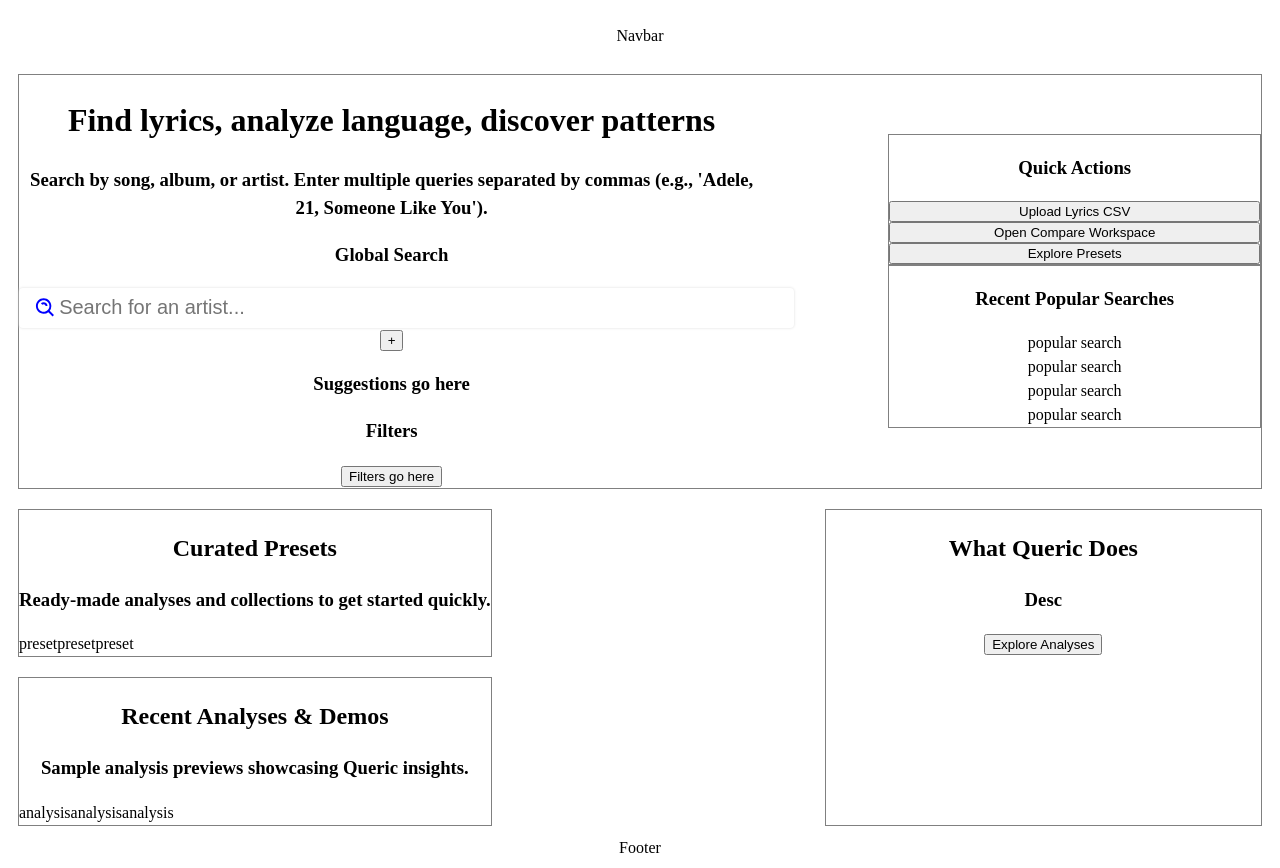
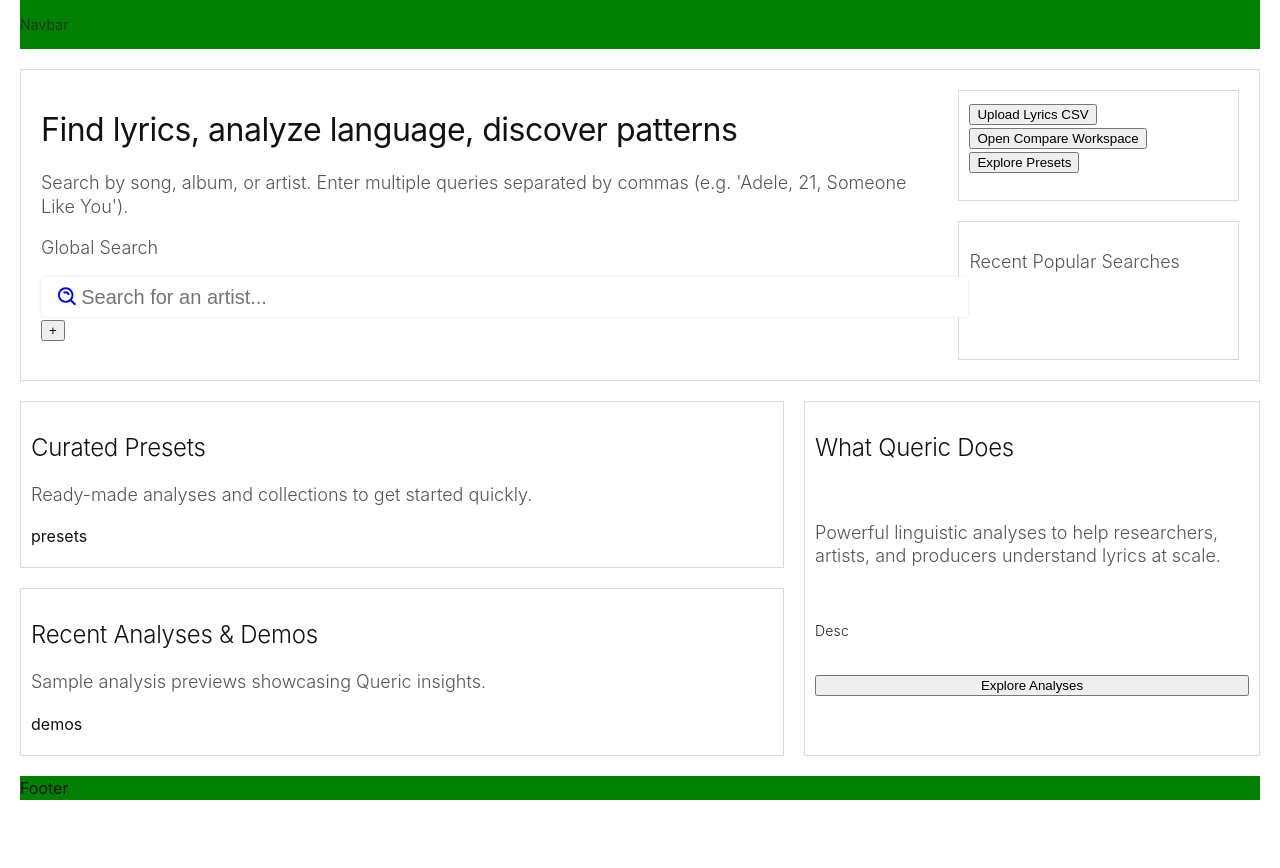
Before and after one commit to k0leslaw/queric, a React (Vite) app in the folder queric/: page / in a window 1280 px wide. After the commit the page ends 800 px from the top, so only its background shows below. Built offline with nearby package versions, Linux system fonts and the light colour scheme.

Commit message:
frontend positioning homepage

```diff
--- a/queric/src/App.css
+++ b/queric/src/App.css
@@ -1,6 +1,3 @@
 #root {
-  max-width: 100%;
-  margin: 0 auto;
-  padding: 0.5rem;
-  text-align: center;
+
 }
--- a/queric/src/components/Footer/Footer.jsx
+++ b/queric/src/components/Footer/Footer.jsx
@@ -2,7 +2,7 @@
 
 function Footer () {
     return (
-        <div className="footer">
+        <div className="footer" style={{ backgroundColor: 'green' }}>
         Footer
         </div>
     )
--- a/queric/src/components/NavigationBar/NavigationBar.jsx
+++ b/queric/src/components/NavigationBar/NavigationBar.jsx
@@ -1,6 +1,6 @@
 function NavigationBar () {
     return (
-        <div className="nav-bar">
+        <div className="nav-bar" style={{ backgroundColor: 'green' }}>
             <p>Navbar</p>
         </div>
     )
--- a/queric/src/index.css
+++ b/queric/src/index.css
@@ -1,10 +1,10 @@
 :root {
-  font-family: Merriweather, serif;
+  font-family: "Inter", -apple-system, BlinkMacSystemFont, "Segoe UI", Roboto, Helvetica, Arial, sans-serif;
   line-height: 1.5;
   font-weight: 400;
 
   color-scheme: light dark;
-  color: #000000;
+  color: #111;
   background-color: #FFF;
 
   font-synthesis: none;
@@ -18,3 +18,31 @@
   min-width: 320px;
   min-height: 100vh;
 }
+
+h1 {
+  font-size: 32px;
+  font-weight: 400;
+  line-height: 1.2;
+  letter-spacing: -0.5px;
+}
+
+h2 {
+  font-size: 24px;
+  font-weight: 350;
+  line-height: 1.3;
+  letter-spacing: -0.25px;
+}
+
+h3 {
+  font-size: 18px;
+  font-weight: 350;
+  line-height: 1.3;
+  color: #555;
+}
+
+p {
+  font-size: 14px;
+  font-weight: 300;
+  letter-spacing: 0.2px;
+  color: #222;
+}
--- a/queric/src/pages/Home/Home.css
+++ b/queric/src/pages/Home/Home.css
@@ -1,54 +1,61 @@
-div {
-    /**border: 1px solid red;**/
+.temp {
+    background-color: grey;
+}
+.home-top-container, .quick-actions-container, .recent-popular-searches-container, .curated-presets-container, .recent-analyses-container, .home-bttm-right-container {
+    border: 1px solid rgb(218, 218, 218);
+}
 
+.quick-actions-container, .recent-popular-searches-container, .curated-presets-container, .home-bttm-right-container, .recent-analyses-container {
+    padding: 10px;
 }
 
 .home {
-    min-height: 100vh;
     display: flex;
     flex-direction: column;
+    min-height: 100vh;
+    gap: 20px;
+    padding: 0 20px;
+}
+.home-top-container, .home-bttm-container {
+    display: flex;
+    flex: 1;
+    gap: 20px;
+}
+.home-top-container {
+    padding: 20px;
 }
 
-.home-top, .home-bottom {
+.home-top-left-container {
+    flex-grow: 1;
+}
+.home-top-right-container {
     display: flex;
-    justify-content: space-between;
-    margin: 10px;
+    flex-direction: column;
+    gap: 20px;
+    width: 25%;
+}
+.quick-actions-container {
+    height: 33%;
+}
+.recent-popular-searches-container {
     flex: 1;
 }
 
-.home-top-right {
-    flex-direction: column;
-    align-content: space-around;
-    width: 30%;
-}
-
-.home-bottom-left {
+.home-bttm-left-container {
+    flex-grow: 1;
     display: flex;
     flex-direction: column;
-    justify-content: space-between;
+    gap: 20px;
 }
-
-.curated-presets {
-    margin-bottom: 20px;
-}
-
-.home-bottom-right {
+.home-bttm-right-container {
+    display: flex;
+    flex-direction: column;
+    gap: 20px;
     width: 35%;
 }
-
-.search-actions {
-    width: 60%;
+.curated-presets-container {
+    height: 50%;
 }
-
-.presets {
-    display: flex;
+.recent-analyses-container {
+    height: 50%;
 }
-
-.quick-actions {
-    display: flex;
-    flex-direction: column;
-}
-
-.home-top, .quick-actions, .recent-popular-searches, .curated-presets, .recent-analyses-and-demos, .home-bottom-right {
-    border: 1px solid grey;
-}
--- a/queric/src/pages/Home/Home.jsx
+++ b/queric/src/pages/Home/Home.jsx
@@ -9,76 +9,41 @@
         <div className="home">
             <NavigationBar />
 
-            <div className="home-top">
-                <div className="search-actions">
+            <div className="home-top-container">
+                <div className="home-top-left-container">
                     <h1>Find lyrics, analyze language, discover patterns</h1>
-                    <h3>Search by song, album, or artist. Enter multiple queries separated by commas (e.g., 'Adele, 21, Someone Like You').</h3>
+                    <h3>Search by song, album, or artist. Enter multiple queries separated by commas (e.g. 'Adele, 21, Someone Like You').</h3>
                     <h3>Global Search</h3>
                     <SearchBar />
-                    <h3>Suggestions go here</h3>
-                    <h3>Filters</h3>
-                    <button>Filters go here</button>
                 </div>
-                <div className="home-top-right">
-                    <div className="quick-actions">
-                        <h3>Quick Actions</h3>
+                <div className="home-top-right-container">
+                    <div className="quick-actions-container">
                         <button>Upload Lyrics CSV</button>
                         <button>Open Compare Workspace</button>
                         <button>Explore Presets</button>
                     </div>
-                    <div className="recent-popular-searches">
+                    <div className="recent-popular-searches-container">
                         <h3>Recent Popular Searches</h3>
-                        <div className="popular-search">
-                            popular search
-                        </div>
-                        <div className="popular-search">
-                            popular search
-                        </div>
-                        <div className="popular-search">
-                            popular search
-                        </div>
-                        <div className="popular-search">
-                            popular search
-                        </div>
                     </div>
                 </div>
             </div>
-            <div className="home-bottom">
-                <div className="home-bottom-left">
-                    <div className="curated-presets">
+            <div className="home-bttm-container">
+                <div className="home-bttm-left-container">
+                    <div className="curated-presets-container">
                         <h2>Curated Presets</h2>
                         <h3>Ready-made analyses and collections to get started quickly.</h3>
-                        <div className="presets">
-                            <div className="curated-preset">
-                            preset
-                            </div>
-                            <div className="curated-preset">
-                                preset
-                            </div>
-                            <div className="curated-preset">
-                                preset
-                            </div>
-                        </div>
+                        presets
                     </div>
-                    <div className="recent-analyses-and-demos">
+                    <div className="recent-analyses-container">
                         <h2>Recent Analyses & Demos</h2>
                         <h3>Sample analysis previews showcasing Queric insights.</h3>
-                        <div className="presets">
-                            <div className="curated-preset">
-                                analysis
-                            </div>
-                            <div className="curated-preset">
-                                analysis
-                            </div>
-                            <div className="curated-preset">
-                                analysis
-                            </div>
-                        </div>
+                        demos
                     </div>
                 </div>
-                <div className="home-bottom-right">
+                <div className="home-bttm-right-container">
                     <h2>What Queric Does</h2>
-                    <h3>Desc</h3>
+                    <h3>Powerful linguistic analyses to help researchers, artists, and producers understand lyrics at scale.</h3>
+                    <p>Desc</p>
                     <button>Explore Analyses</button>
                 </div>
             </div>
```
